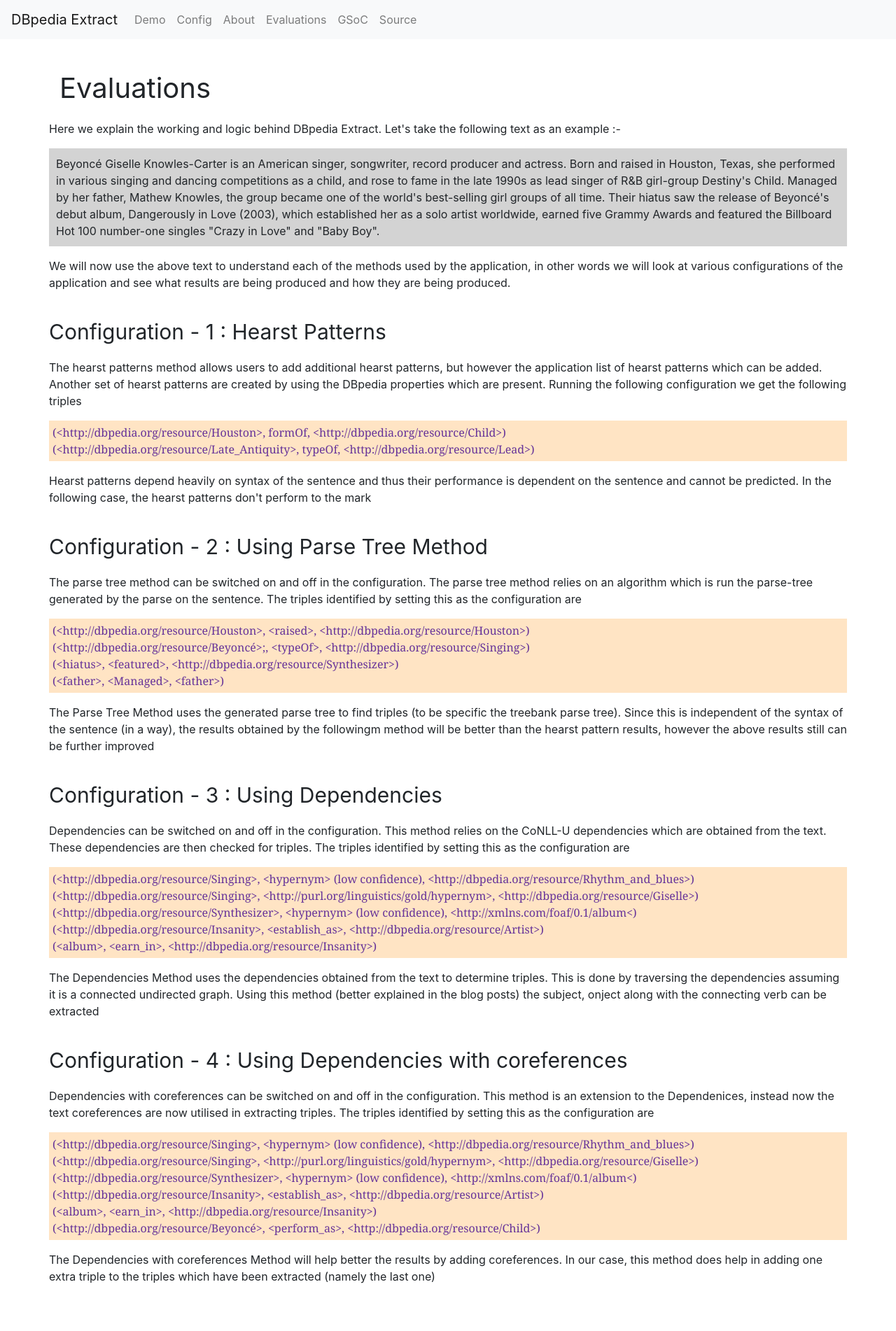
After one commit to sahitpj/TE-webapp, a Flask app: page /evaluations in a window 1280 px wide. The commit adds this page. Shown: the whole page at 70% size. Run offline with Flask 2, Linux system fonts and the light colour scheme; parts of the project's set-up code (start-up, migrations or seed data) failed here and were passed over; some libraries are stand-ins or nearby versions.

Commit message:
evaluations tab added, hearst pattern input feat change

```diff
--- a/app/config_routes.py
+++ b/app/config_routes.py
@@ -46,7 +46,11 @@
     q_dependency_num = request.form.get("dependencies-number")
     q_text = request.form.get("comment")
     q_spotlight = request.form.get("spotlight")
-    q_hearst_input = request.form.get("hearst-input-type")
+    # q_hearst_input = request.form.get("hearst-input-type")
+    #
+    # * Hearst pattern input method removed, Only Regex patterns are now allowed into the web-application
+    #
+    q_hearst_input = "default"
     q_language = request.form.get("language")
 
     hearst_patterns = request.form.get("hearst-patterns")
--- a/app/routes.py
+++ b/app/routes.py
@@ -27,6 +27,9 @@
 def index():
     return render_template('index.html')
 
+@app_flask.route('/evaluations', methods=['GET'])
+def getEvaluations():
+    return render_template('evaluations.html')
 
 @app_flask.route('/about', methods=['GET'])
 def getAbout():
--- a/app/src/hpatternUtils.py
+++ b/app/src/hpatternUtils.py
@@ -26,6 +26,10 @@
     in such a case the templates are directly returned
     """
     if q_hearst_input =='verb+prep':
+        #
+        # Hearst pattern input method removed, Only Regex patterns are now allowed into the web-application.
+        # The following if clause method will not called during run-time. Instead the else clause will always be called
+        #
         hearst_patterns = list()
         props = list()
         for template in templates:
@@ -34,7 +38,7 @@
                 try:
                     verb, preposition = template[0].split("_") # "_" is the default delimiter, mentioned in the Properties class
                 except:
-                    raise RuntimeError("delimiter is not set to the proper value, check the properties file")
+                    raise RuntimeError("verb+prep delimiter is not set to the proper value, check the properties file")
 
                 pattern = None
                 if t == 'Default':
--- a/app/static/main.css
+++ b/app/static/main.css
@@ -71,3 +71,15 @@
   font-size: 15px;
   font-family: 'Lucida Sans', 'Lucida Sans Regular', 'Lucida Grande', 'Lucida Sans Unicode', Geneva, Verdana, sans-serif;
 }
+
+.eval-text {
+  background-color: #d3d3d3;
+  padding: 10px;
+}
+
+.triples-text {
+  font-family: Cambria, Cochin, Georgia, Times, 'Times New Roman', serif;
+  color: rebeccapurple;
+  background-color: bisque;
+  padding: 5px;
+}
--- /dev/null
+++ b/app/templates/evaluations.html
@@ -0,0 +1,113 @@
+<html>
+
+    {% include 'head.html' %}
+
+
+    <body>
+
+        {% include 'navbar.html' %}
+
+
+        <section>
+            <div class="container">
+                <p style="font-size: 40px; margin-top:40px;">Evaluations</p>
+                <div class="row">
+                    <p>Here we explain the working and logic behind DBpedia Extract. Let's take the following text as an example :- </p>
+                    <div>
+                        <p class="eval-text">Beyoncé Giselle Knowles-Carter is an American singer, songwriter, record producer and actress. Born and raised in Houston,
+                        Texas, she performed in various singing and dancing competitions as a child, and rose to fame in the late 1990s
+                        as lead singer of R&B girl-group Destiny's Child. Managed by her father,
+                        Mathew Knowles, the group became one of the world's best-selling girl groups of all time. Their hiatus saw the release of Beyoncé's debut album,
+                        Dangerously in Love (2003), which established her as a solo artist worldwide,
+                        earned five Grammy Awards and featured the Billboard Hot 100 number-one singles "Crazy in Love" and "Baby Boy".
+                        </p>
+                    </div>
+                    <p>We will now use the above text to understand each of the methods used by the application, in other words we will
+                    look at various configurations of the application and see what results are being produced and how they are being produced.
+                    </p>
+                </div>
+                <div class="row">
+                    <p style="font-size: 30px; margin-top: 20px;">Configuration - 1 : Hearst Patterns</p>
+                    <div>
+                        <p>
+                            The hearst patterns method allows users to add additional hearst patterns, but however the application list of hearst patterns which can be added.
+                            Another set of hearst patterns are created by using the DBpedia properties which are present. Running the following
+                            configuration we get the following triples
+                        </p>
+                        <p class="triples-text">
+                            (&#60;http://dbpedia.org/resource/Houston&#62;, formOf, &#60;http://dbpedia.org/resource/Child&#62;) <br>
+                            (&#60;http://dbpedia.org/resource/Late_Antiquity&#62;, typeOf, &#60;http://dbpedia.org/resource/Lead&#62;)
+                        </p>
+                        <p>Hearst patterns depend heavily on syntax of the sentence and thus their performance is dependent on the sentence and
+                            cannot be predicted. In the following case, the hearst patterns don't perform to the mark
+                        </p>
+                    </div>
+                </div>
+                <div class="row">
+                    <p style="font-size: 30px; margin-top: 20px;">Configuration - 2 : Using Parse Tree Method</p>
+                    <div>
+                        <p>
+                            The parse tree method can be switched on and off in the configuration. The parse tree method relies on an algorithm
+                            which is run the parse-tree generated by the parse on the sentence. The triples identified by setting this as the configuration
+                            are
+                        </p>
+                        <p class="triples-text">
+                            (&#60;http://dbpedia.org/resource/Houston&#62;, &#60;raised&#62;, &#60;http://dbpedia.org/resource/Houston&#62;) <br>
+                            (&#60;http://dbpedia.org/resource/Beyoncé&#62;;, &#60;typeOf&#62;, &#60;http://dbpedia.org/resource/Singing&#62;) <br>
+                            (&#60;hiatus&#62;, &#60;featured&#62;, &#60;http://dbpedia.org/resource/Synthesizer&#62;) <br>
+                            (&#60;father&#62;, &#60;Managed&#62;, &#60;father&#62;) <br>
+                        </p>
+                        <p>The Parse Tree Method uses the generated parse tree to find triples (to be specific the treebank parse tree). Since this is
+                            independent of the syntax of the sentence (in a way), the results obtained by the followingm method will be better than the
+                            hearst pattern results, however the above results still can be further improved
+                        </p>
+                    </div>
+                </div>
+                <div class="row">
+                    <p style="font-size: 30px; margin-top: 20px;">Configuration - 3 : Using Dependencies</p>
+                    <div>
+                        <p>
+                            Dependencies can be switched on and off in the configuration. This method relies on the CoNLL-U dependencies which are obtained
+                            from the text. These dependencies are then checked for triples. The triples identified by setting this as the configuration
+                            are
+                        </p>
+                        <p class="triples-text">
+                            (&#60;http://dbpedia.org/resource/Singing&#62;, &#60;hypernym&#62; (low confidence), &#60;http://dbpedia.org/resource/Rhythm_and_blues&#62;) <br>
+                            (&#60;http://dbpedia.org/resource/Singing&#62;, &#60;http://purl.org/linguistics/gold/hypernym&#62;, &#60;http://dbpedia.org/resource/Giselle&#62;) <br>
+                            (&#60;http://dbpedia.org/resource/Synthesizer&#62;, &#60;hypernym&#62; (low confidence), &#60;http://xmlns.com/foaf/0.1/album&#60;) <br>
+                            (&#60;http://dbpedia.org/resource/Insanity&#62;, &#60;establish_as&#62;, &#60;http://dbpedia.org/resource/Artist&#62;) <br>
+                            (&#60;album&#62;, &#60;earn_in&#62;, &#60;http://dbpedia.org/resource/Insanity&#62;)
+                        </p>
+                        <p>The Dependencies Method uses the dependencies obtained from the text to determine triples. This is done by traversing the dependencies
+                            assuming it is a connected undirected graph. Using this method (better explained in the blog posts) the subject, onject along with the connecting verb can be extracted
+                        </p>
+                    </div>
+                </div>
+                <div class="row">
+                    <p style="font-size: 30px; margin-top: 20px;">Configuration - 4 : Using Dependencies with coreferences</p>
+                    <div>
+                        <p>
+                            Dependencies with coreferences can be switched on and off in the configuration. This method is an extension to the Dependenices, instead now the text coreferences are now
+                            utilised in extracting triples. The triples identified by setting this as the configuration
+                            are
+                        </p>
+                        <p class="triples-text">
+                            (&#60;http://dbpedia.org/resource/Singing&#62;, &#60;hypernym&#62; (low confidence), &#60;http://dbpedia.org/resource/Rhythm_and_blues&#62;) <br>
+                            (&#60;http://dbpedia.org/resource/Singing&#62;, &#60;http://purl.org/linguistics/gold/hypernym&#62;, &#60;http://dbpedia.org/resource/Giselle&#62;) <br>
+                            (&#60;http://dbpedia.org/resource/Synthesizer&#62;, &#60;hypernym&#62; (low confidence), &#60;http://xmlns.com/foaf/0.1/album&#60;) <br>
+                            (&#60;http://dbpedia.org/resource/Insanity&#62;, &#60;establish_as&#62;, &#60;http://dbpedia.org/resource/Artist&#62;) <br>
+                            (&#60;album&#62;, &#60;earn_in&#62;, &#60;http://dbpedia.org/resource/Insanity&#62;) <br>
+                            (&#60;http://dbpedia.org/resource/Beyoncé&#62;, &#60;perform_as&#62;, &#60;http://dbpedia.org/resource/Child&#62;)
+                        </p>
+                        <p>The Dependencies with coreferences Method will help better the results by adding coreferences. In our case, this method does help in adding one
+                            extra triple to the triples which have been extracted (namely the last one)
+                        </p>
+                    </div>
+                </div>
+            </div>
+        </section>
+
+        {% include 'footerbar.html' %}
+    </body>
+
+</html>
--- a/app/templates/navbar.html
+++ b/app/templates/navbar.html
@@ -19,6 +19,9 @@
             <a class="nav-link" href="/about">About</a>
         </li>
         <li class="nav-item">
+            <a class="nav-link" href="/evaluations">Evaluations</a>
+        </li>
+        <li class="nav-item">
             <a class="nav-link" href="https://sahitpj.github.io/gs/">GSoC</a>
         </li>
         <li class="nav-item">
--- a/config.json
+++ b/config.json
@@ -1 +1 @@
-{"use_parse_tree": null, "use_dependencies": null, "dependency_level": null, "use_dependencies_with_coref": "", "use_existing_hearst": null, "addn_hearst_patterns": [["NP_(\\w+).*?(broadcast).*?on.*?.*?NP_(\\w+)", " first", "broadcastOn", 3], ["NP_(\\w+).*?(air).*?on.*?.*?NP_(\\w+)", " first", "airOn", 3]], "hearst_pattern_type": "Default", "language": "English", "addn": {"broadcast_on": " http://dbpedia.org/ontology/frequency", "air_on": " http://dbpedia.org/ontology/channel"}, "use_spotlight": null}
+{"use_parse_tree": null, "use_dependencies": null, "dependency_level": null, "use_dependencies_with_coref": "", "use_existing_hearst": null, "addn_hearst_patterns": [["r'NP_(w+).*?(broadcast).*?on.*?NP_(w+)'", "first", "broadcastOn", "3"], ["r'NP_(w+).*?(air).*?on.*?NP_(w+)'", "first", "airOn", "3"]], "hearst_pattern_type": "Default", "language": "English", "addn": {"broadcastOn": "http://dbpedia.org/ontology/frequency", "airOn": "http://dbpedia.org/ontology/channel", "broadcast_on": " http://dbpedia.org/ontology/frequency", "graduate_from": " http://dbpedia.org/ontology/almaMater"}, "use_spotlight": ""}
```
Also changed, not shown: app/templates/config.html (+32 -18 lines).
